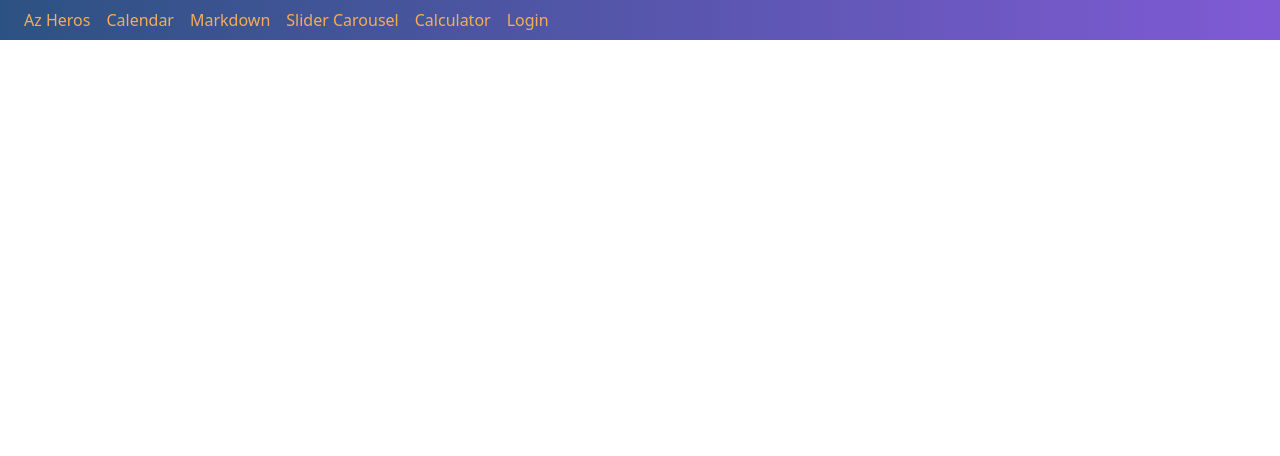
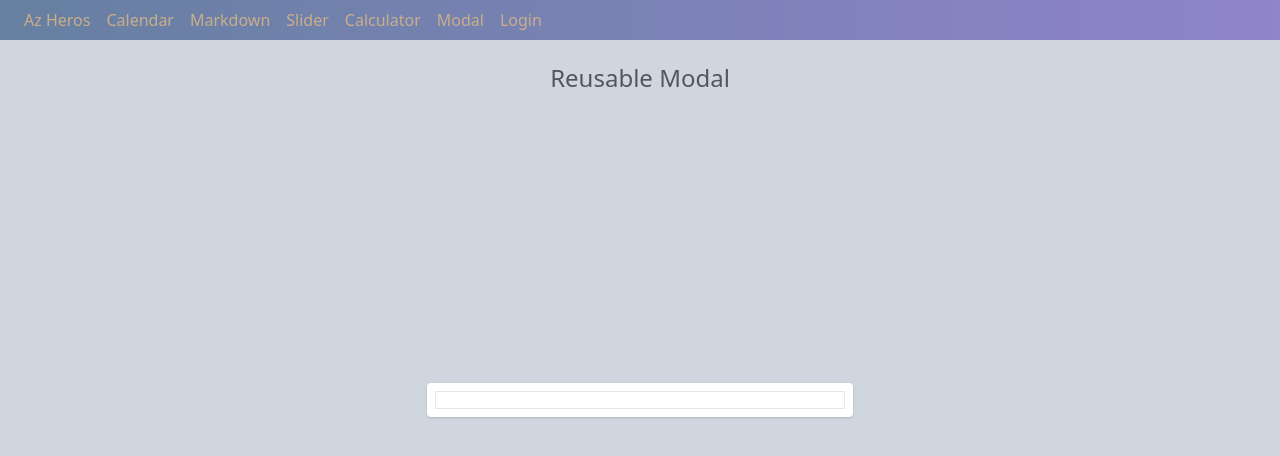
Before and after one commit to Totiruzi/working-with-vue3, a Vue app: page /reusable-modal in a window 1280 px wide. Shown: the top 456 px of the page. Built offline with nearby package versions, Linux system fonts and the light colour scheme; no server answers.

Commit message:
Reusable Modal

```diff
--- a/src/components/AppHeader.vue
+++ b/src/components/AppHeader.vue
@@ -17,8 +17,9 @@ export default {
         {title: "Az Heros", to: "/az-heros"},
         {title: "Calendar", to: "/calendar"},
         {title: "Markdown", to: "/markdown"},
-        {title: "Slider Carousel", to: "/slider"},
-        {title: "Calculator", to: "/calculator"}
+        {title: "Slider", to: "/carousel-slider"},
+        {title: "Calculator", to: "/calculator"},
+        {title: "Modal", to: "/reusable-modal"}
       ]
     }
   },
--- /dev/null
+++ b/src/components/Modal.vue
@@ -0,0 +1,24 @@
+<template>
+  <section @click="close" class="h-screen w-screen bg-gray-500 fixed top-0 left-0  opacity-50 z-20"></section>
+  <div class="absolute inset-0">
+    <div class="flex h-full">
+      <div class="m-auto bg-white p-2 rounded shadow z-30 w-1/3">
+        <div class="border p-2"></div>
+      </div>
+    </div>
+  </div>
+</template>
+
+<script>
+export default {
+setup( _, {emit}) {
+  const close = () => emit("close-modal");
+
+  return { close}
+}
+}
+</script>
+
+<style>
+
+</style>
--- /dev/null
+++ b/src/pages/ReusableModal.vue
@@ -0,0 +1,26 @@
+<template>
+  <section class="flex flex-wrap w-full">
+    <div class="m-auto">
+      <h1 class="my-5 text-2xl">Reusable Modal</h1>
+      <Modal v-if="isModalOpen" @close-modal="isModalOpen = false"/>
+    </div>
+  </section>
+</template>
+
+<script>
+import Modal from '../components/Modal';
+import { ref } from 'vue'
+export default {
+  components: {Modal},
+  setup() {
+    const isModalOpen = ref(true)
+
+    return { isModalOpen}
+  }
+
+}
+</script>
+
+<style>
+
+</style>
```
Also changed, not shown: src/router.js (+5 -3 lines).
